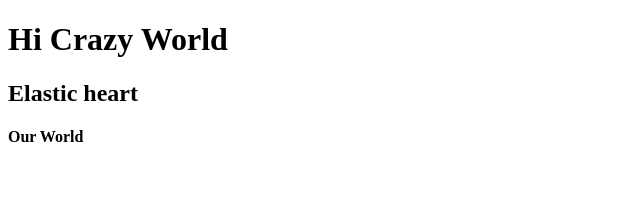
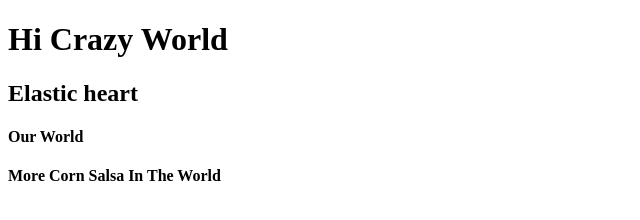
Before and after one commit to saraospina99/ejemplo1, a plain HTML site: page index.html in a window 1280 px wide. Shown: the whole page, without its empty margins (0-640 px from the left). Drawn offline with Linux system fonts and the light colour scheme.

Commit message:
i love it

```diff
--- a/index.html
+++ b/index.html
@@ -12,5 +12,7 @@
     <h1>Hi Crazy World</h1>
     <h2>Elastic heart</h2>
     <h4>Our World</h4>
+
+    <h4>More Corn Salsa In The World</h4>
 </body>
 </html>
```
